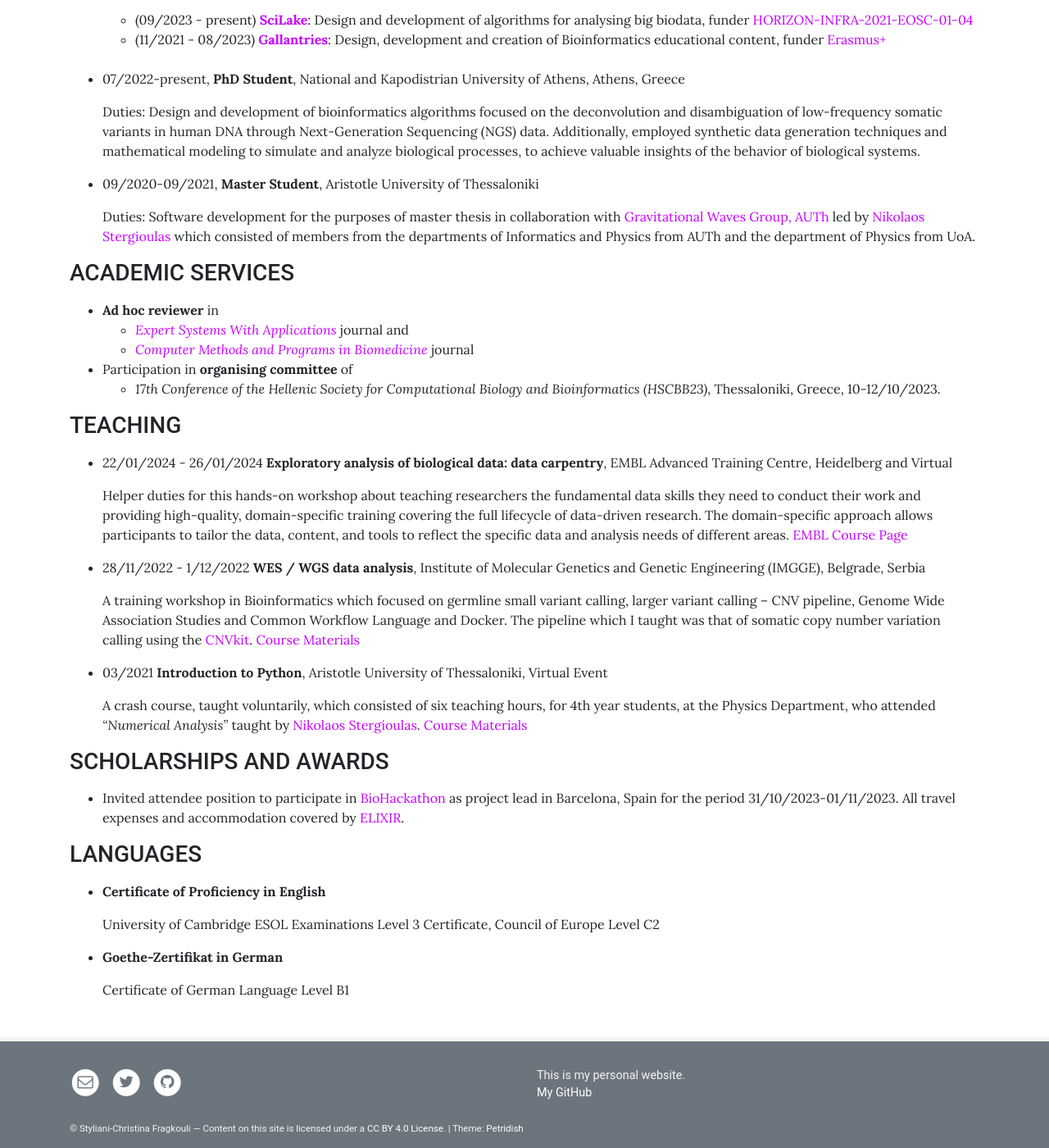
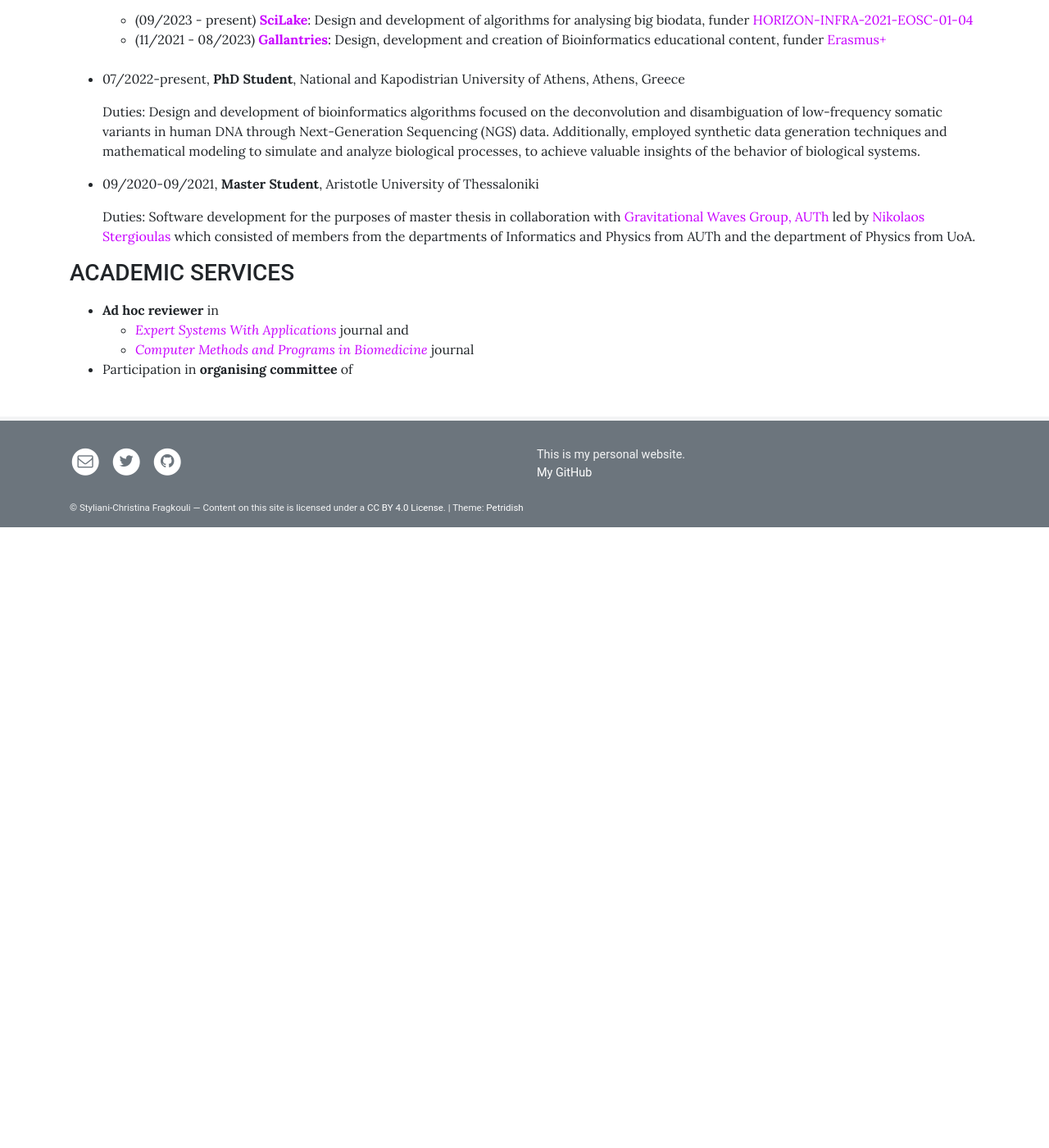
Before and after one commit to sfragkoul/sfragkoul.github.io, a Jekyll site: the page built from pages/CV.md, in a window 1280 px wide and 1400 px high, scrolled down 1011 px. Shown: the whole window at 82% size. Built offline with Jekyll 4.4.1, drawn with Linux system fonts in a browser that asks for light colours; after the commit the page ends 1654 px from its top, so only the background shows below that; some of the changed text lies outside the part shown.

Commit message:
Update CV.md

```diff
--- a/pages/CV.md
+++ b/pages/CV.md
@@ -26,7 +26,7 @@
 ### EMPLOYMENT & SCIENTIFIC EXPERIENCE
 <p style="margin-bottom:15px"></p>
 
-- 11/2021-present,  **Research Fellow** in the [Biodata Analysis Group](https://biodataanalysisgroup.github.io/), Institute of Applied Biosciences (INAB) at The Centre for Research and Technology-Hellas (CERTH), supervisor: [Fotis Psomopoulos](https://scholar.google.gr/citations?user=Fp0LAqsAAAAJ&hl=en)
+- 11/2021-present,  **Research Fellow** in the [Bioinformatics Lab](https://biodataanalysisgroup.github.io/), Institute of Applied Biosciences (INAB) at The Centre for Research and Technology-Hellas (CERTH), supervisor: [Fotis Psomopoulos](https://scholar.google.gr/citations?user=Fp0LAqsAAAAJ&hl=en)
 
    Duties:
 
@@ -61,38 +61,3 @@
    - [*Expert Systems With Applications*](https://www.sciencedirect.com/journal/expert-systems-with-applications) journal and
    - [*Computer Methods and Programs in Biomedicine*](https://www.sciencedirect.com/journal/computer-methods-and-programs-in-biomedicine) journal
 - Participation in **organising committee** of
-   - *17th Conference of the Hellenic Society for Computational Biology and Bioinformatics (HSCBB23)*, Thessaloniki, Greece, 10-12/10/2023.
-
-
-### TEACHING
-<p style="margin-bottom:15px"></p>
-
-- 22/01/2024 - 26/01/2024 	**Exploratory analysis of biological data: data carpentry**, EMBL Advanced Training Centre, Heidelberg and Virtual
-
-     Helper duties for this hands-on workshop about teaching researchers the fundamental data skills they need to conduct their work and providing high-quality, domain-specific training covering the full lifecycle of data-driven research. The domain-specific approach allows participants to tailor the data, content, and tools to reflect the specific data and analysis needs of different areas. [EMBL Course Page](https://www.embl.org/about/info/course-and-conference-office/events/dtc24-01/#vf-tabs__section-speakers)
-
-
-- 28/11/2022 - 1/12/2022 	**WES / WGS data analysis**, Institute of Molecular Genetics and Genetic Engineering (IMGGE), Belgrade, Serbia
-
-   A training workshop in Bioinformatics which focused on germline small variant calling, larger variant calling – CNV pipeline, Genome Wide Association Studies and Common Workflow Language and Docker. The pipeline which I taught was that of somatic copy number variation calling using the [CNVkit](https://cnvkit.readthedocs.io/en/stable/). [Course Materials](https://github.com/BiodataAnalysisGroup/IMGGE-WES-WGS-data-analysis-workshop)
-
-
-- 03/2021 	**Introduction to Python**, Aristotle University of Thessaloniki, Virtual Event
-
-   A crash course, taught voluntarily, which consisted of six teaching hours, for 4th year students, at the Physics Department, who attended *“Numerical Analysis”* taught by [Nikolaos Stergioulas](https://scholar.google.gr/citations?user=AXlRP8EAAAAJ&hl=el). [Course Materials](https://github.com/sfragkoul/Python_Intro)
-
-### SCHOLARSHIPS AND AWARDS
-<p style="margin-bottom:15px"></p>
-
-- Invited attendee position to participate in [BioHackathon](https://biohackathon-europe.org/) as project lead in Barcelona, Spain for the period 31/10/2023-01/11/2023. All travel expenses and accommodation covered by [ELIXIR](https://elixir-europe.org/).
-
-### LANGUAGES
-<p style="margin-bottom:15px"></p>
-
-- **Certificate of Proficiency in English**
-
-   University of Cambridge ESOL Examinations Level 3 Certificate, Council of Europe Level C2
-
-- **Goethe-Zertifikat in German**
-
-   Certificate of German Language Level B1
```
